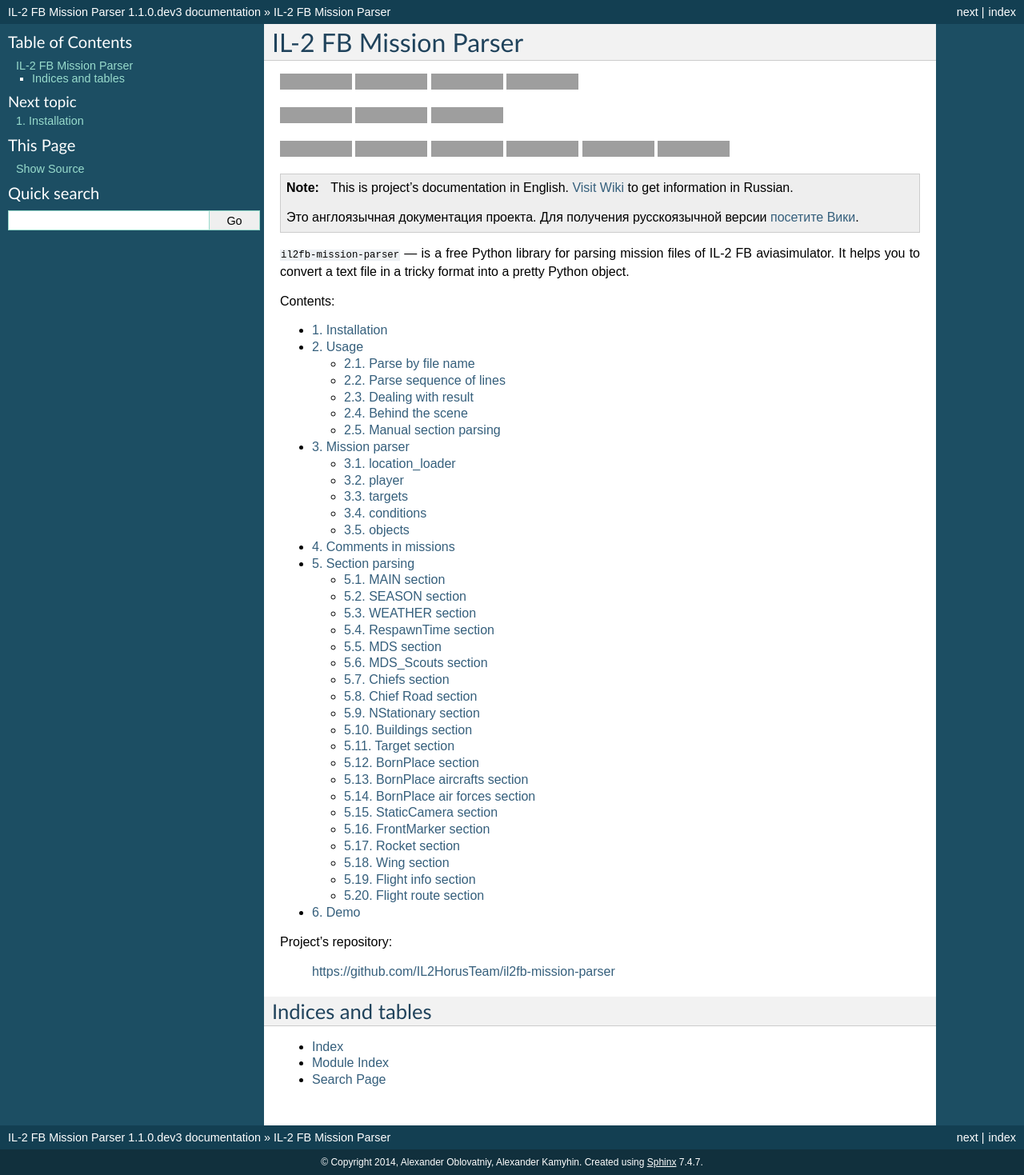
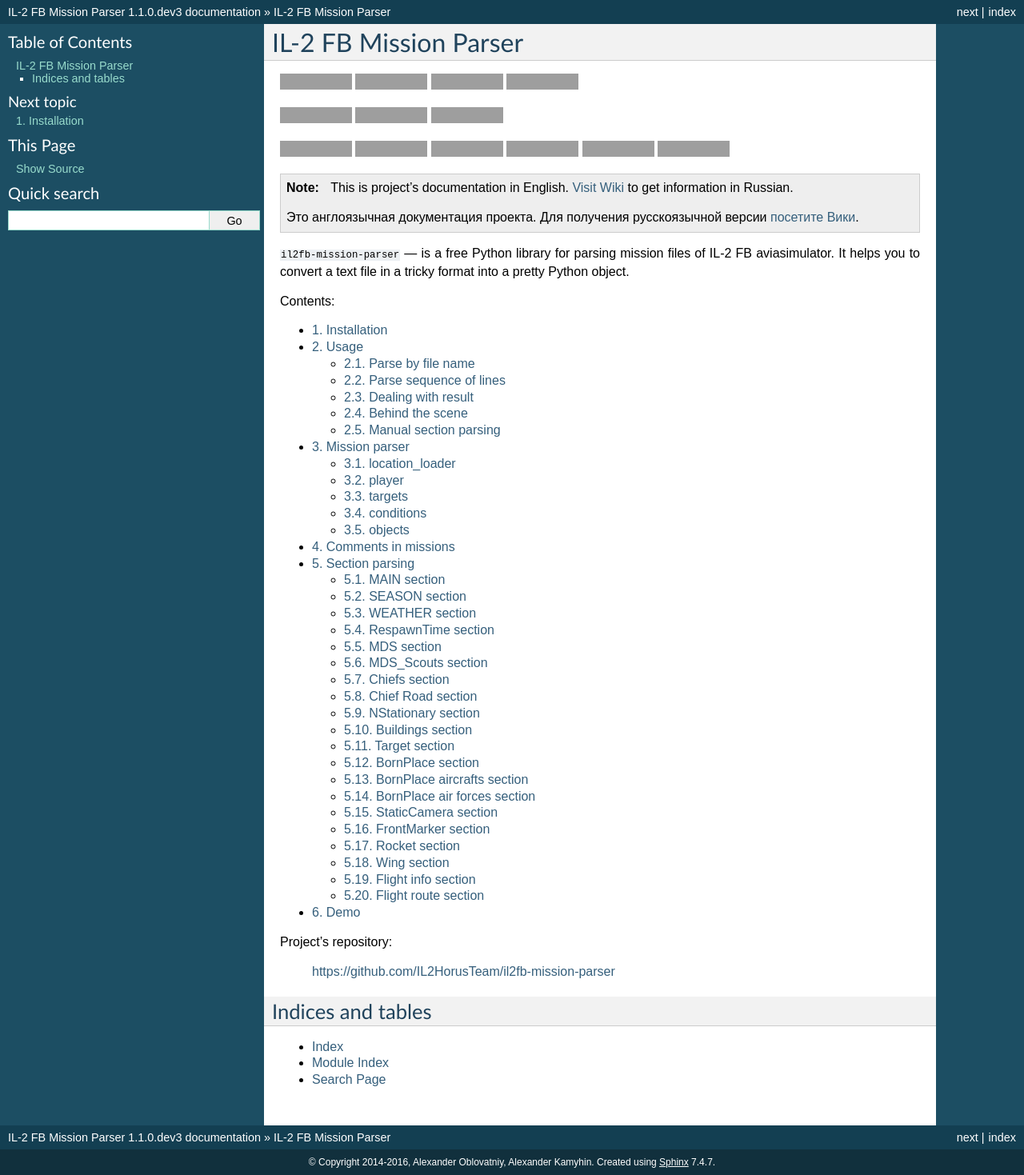
Before and after one commit to IL2HorusTeam/il2fb-mission-parser, a Sphinx documentation site: the page built from docs/index.rst, in a window 1280 px wide, cut to the strip 0-1469 px from the top of the page. Shown: the whole strip at 80% size. Built offline with Sphinx 7.4.7, drawn with Linux system fonts in a browser that asks for light colours; grey boxes are pictures that could not be loaded.

Commit message:
update docs

```diff
--- a/docs/conf.py
+++ b/docs/conf.py
@@ -53,7 +53,7 @@ master_doc = 'index'
 
 # General information about the project.
 project = u'IL-2 FB Mission Parser'
-copyright = u'2014, Alexander Oblovatniy, Alexander Kamyhin'
+copyright = u'2014-2016, Alexander Oblovatniy, Alexander Kamyhin'
 
 # The version info for the project you're documenting, acts as replacement for
 # |version| and |release|, also used in various other places throughout the
```
